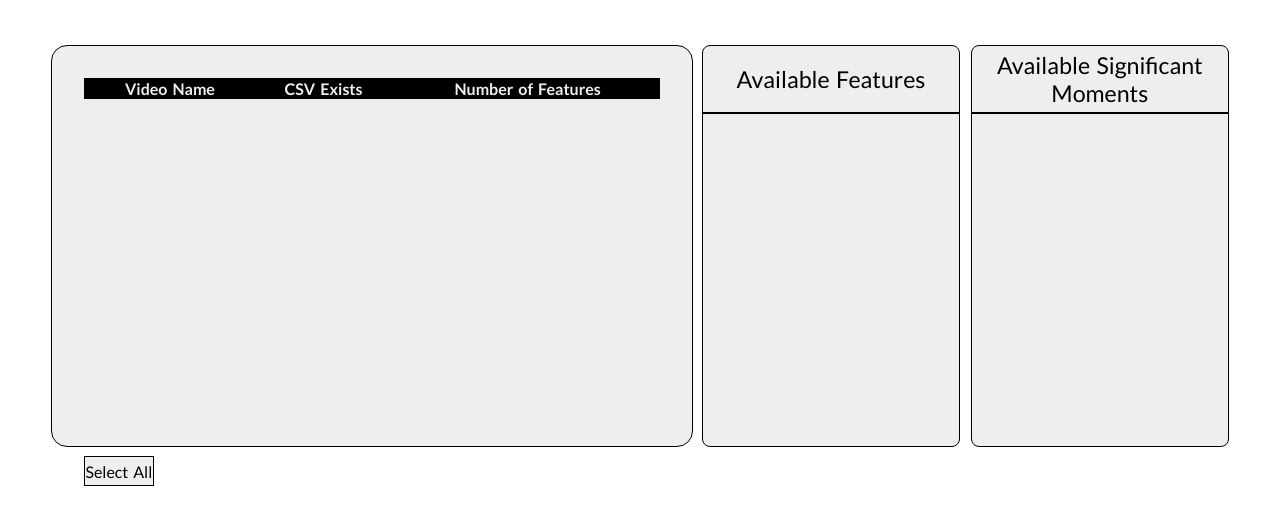
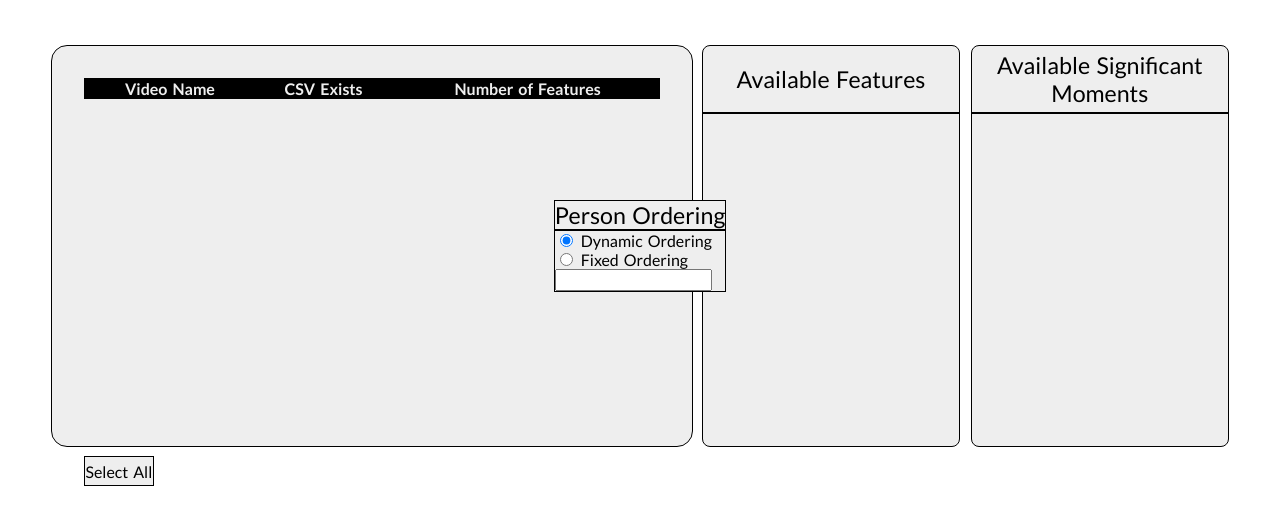
Before and after one commit to Kaist-ICLab/FT-Xtraction, a FastAPI app: template fastapi_resources/templates/feature_extraction.html in a window 1280 px wide. Shown: the part 154-686 px from the top of the page. Run offline with FastAPI, Linux system fonts and the light colour scheme; the template is opened without the code that fills it: most values are stand-ins (such as "Sample title", 1, 10 or a date in 2020); lists and menus that the app fills with data are empty; parts of the project's set-up code (start-up, migrations or seed data) failed here and were passed over.

Commit message:
Add files via upload

```diff
--- a/fastapi_resources/templates/feature_extraction.html
+++ b/fastapi_resources/templates/feature_extraction.html
@@ -32,6 +32,15 @@
         <div class="container feature_list_container">
             <div class="form_title">Available Features</div>
             <form class="feature_list_form"></form>
+        </div>
+
+        <div class="container ordering_choice_container">
+            <div class="form_title">Person Ordering</div>
+            <input type="radio" id="dynamic_order" name="ordering_choice" checked="True">
+            <label for="dynamic_order">Dynamic Ordering</label><br>
+            <input type="radio" id="fixed_order" name="ordering_choice">
+            <label for="fixed_order">Fixed Ordering</label><br>
+            <input type="text" id="name_ordering" name="name_ordering"><br>
         </div>
 
         <div class="container significant_moments_list_container">
@@ -81,6 +90,16 @@
         let selected_features = features.map(() => false)
         const signficant_moments = {{signficant_moments_list|safe}}
         let selected_significant_moments = signficant_moments.map(() => false)
+
+        // const video_names = ["a",'b','c']
+        // let csv_found= [false,false,false]
+
+        // let num_features = [1,2,3]
+        // let selected_videos = video_names.map(() => false)
+        // const features = ["a1","a2","a3"]
+        // let selected_features = features.map(() => false)
+        // const signficant_moments = ["a23","a44","a42"]
+        // let selected_significant_moments = signficant_moments.map(() => false)
     </script>
     <script type="text/javascript" src="../static/js/feature_extraction.js"></script>
 </html>
```
